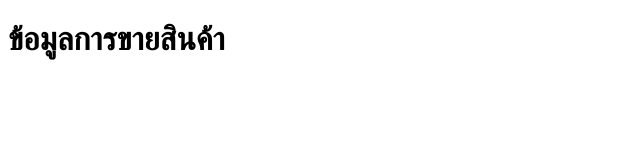
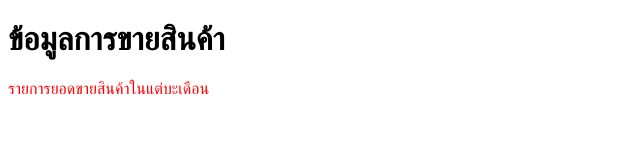
Before and after one commit to nanonz/git-101, a plain HTML site: page index.html in a window 1280 px wide. Shown: the whole page, without its empty margins (0-640 px from the left). Drawn offline with Linux system fonts and the light colour scheme.

Commit message:
add report-sale

```diff
--- a/index.html
+++ b/index.html
@@ -5,8 +5,14 @@
     <meta http-equiv="X-UA-Compatible" content="IE=edge">
     <meta name="viewport" content="width=device-width, initial-scale=1.0">
     <title>Document</title>
+    <style>
+        p{
+            color: red;
+        }
+    </style>
 </head>
 <body>
     <h1>ข้อมูลการขายสินค้า</h1>
+    <p>รายการยอดขายสินค้าในแต่บะเดือน</p>
 </body>
 </html>
```
